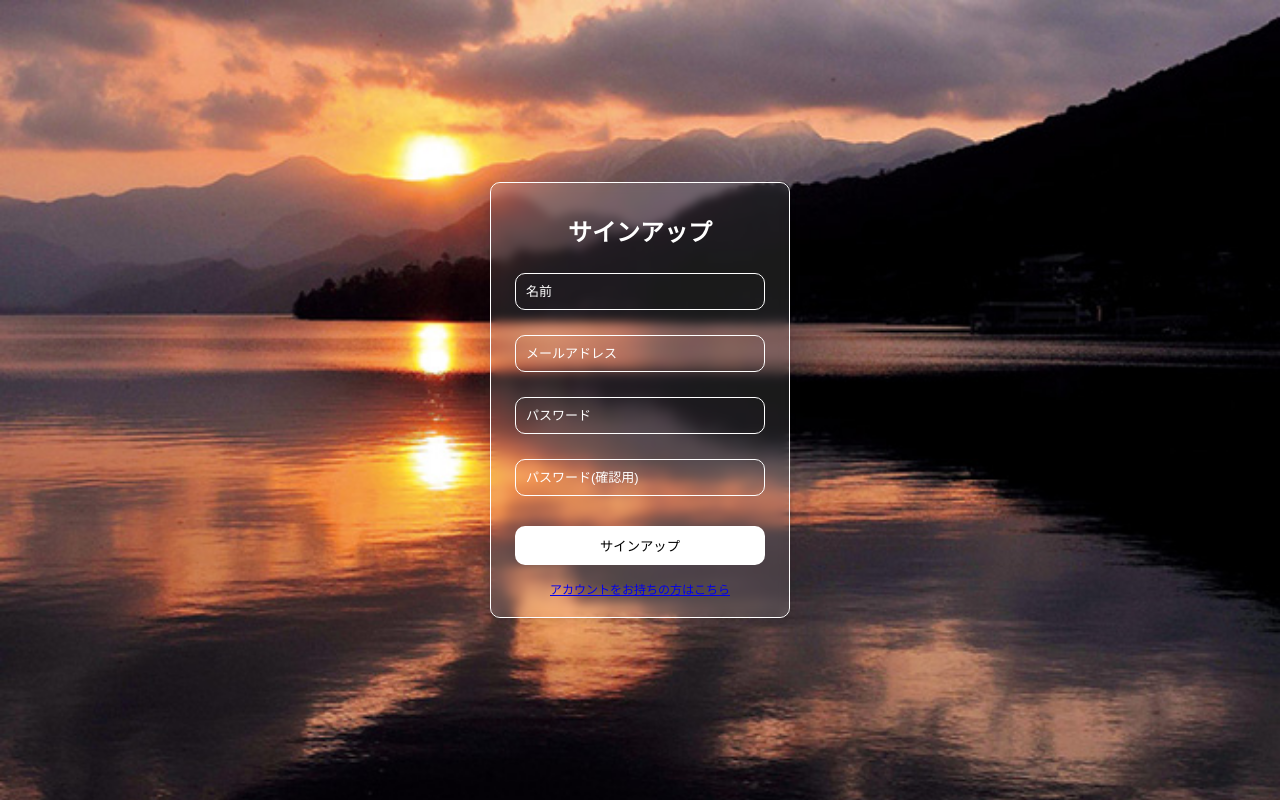
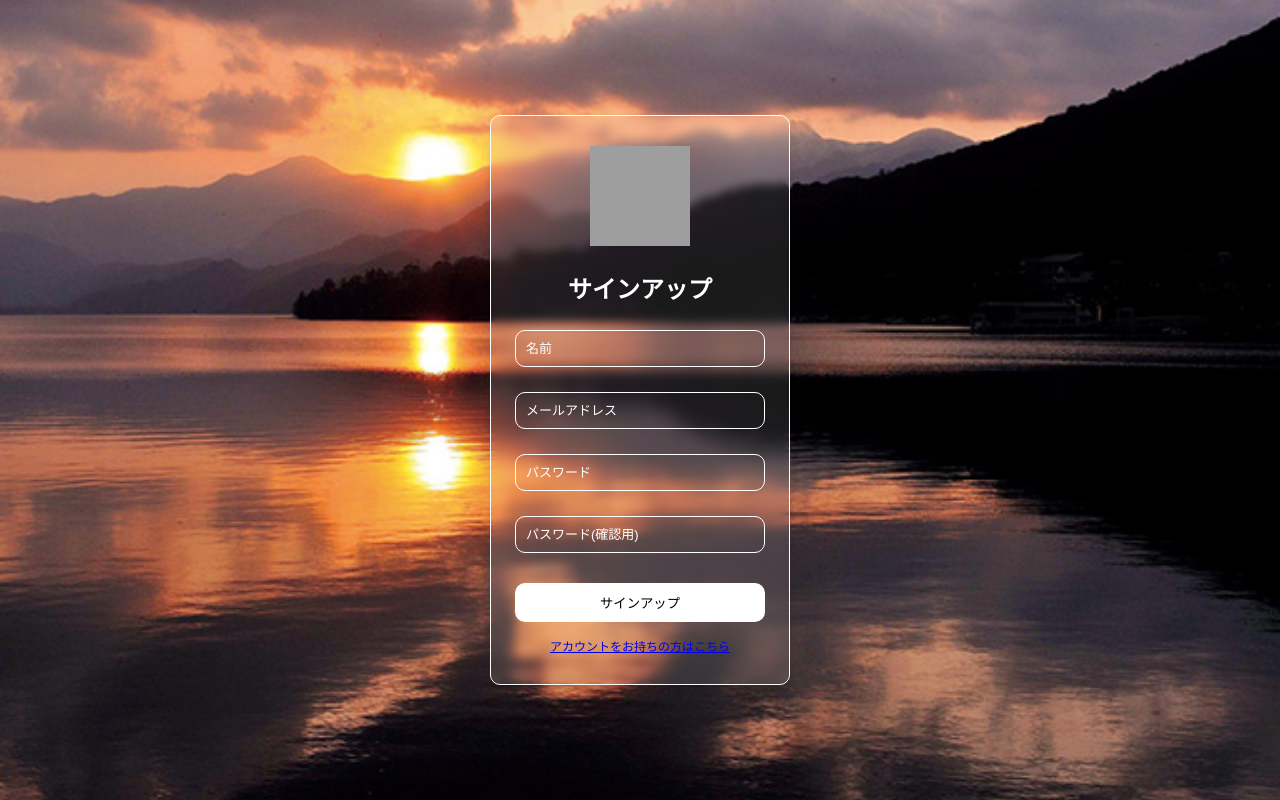
Before and after one commit to NakazatoTaichi/django-searchproject, a Django app: page /signup in a window 1280 px wide. Run offline with Django 5.2, Linux system fonts and the light colour scheme; grey boxes are pictures that could not be loaded.

Commit message:
サインアップにロゴを適応

```diff
--- a/search_project/accounts/templates/signup.html
+++ b/search_project/accounts/templates/signup.html
@@ -1,14 +1,19 @@
+{% load static %}
+
 <!DOCTYPE html>
 <html lang="ja">
     <head>
         <meta charset="UTF-8">
         <meta name="viewport" content="width=device-width, initial-scale=1.0">
         <title>サインアップ画面</title>
-        <!-- <link rel="stylesheet" href="./css/style.css"> -->
+        <link rel="icon" type="image/x-icon" href="{% static 'images/collog_favicon.ico' %}">
     </head>
     <body>
         <div class="glass-container">
             <div class="login-box">
+                <div class="app-logo">
+                    <img src="{% static 'images/collog.png' %}" alt="アプリロゴ">
+                </div>
                 <h2>サインアップ</h2>
                 <form method="POST">
                     {% csrf_token %}
@@ -34,9 +39,9 @@
                     <input type="password" id="password2" name="password2" required placeholder="パスワード(確認用)">
                     <div class="options"></div>
                     <button type="submit">サインアップ</button>
-                    <p style="margin-bottom: 20px;">
+                    <div class="login-a">
                         <a href="{% url 'accounts:login' %}">アカウントをお持ちの方はこちら</a>
-                    </p>
+                    </div>
                 </form>
             </div>
         </div>
@@ -82,15 +87,19 @@ body {
     margin: 0 auto;
     text-align: center;
 }
+.app-logo {
+    margin : 30px 0 20px 0;
+}
+.app-logo img {
+    width: 100px;
+    height: 100px;
+}
 h2{
     color: #fff;
-    margin-top: 30px;
-    margin-bottom: -20px;
 }
 form{
     display: flex;
     flex-direction: column;
-    margin-top: 20px;
 }
 input{
     padding: 10px;
@@ -143,4 +152,8 @@ p{
     color: #fff;
     margin-top: 15px;
 }
+.login-a {
+    font-size: 12px;
+    margin: 15px 0 30px 0;
+}
 </style>
```
